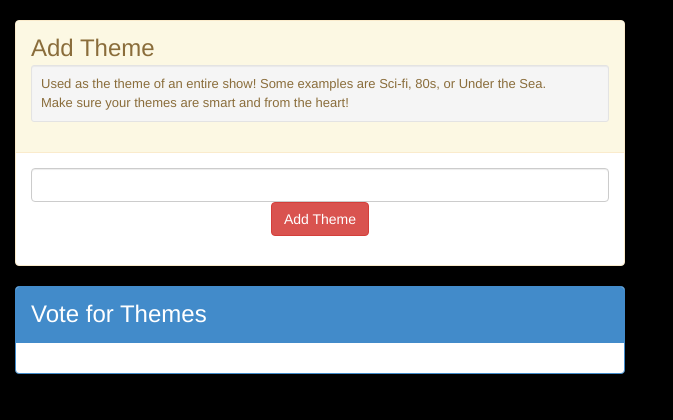
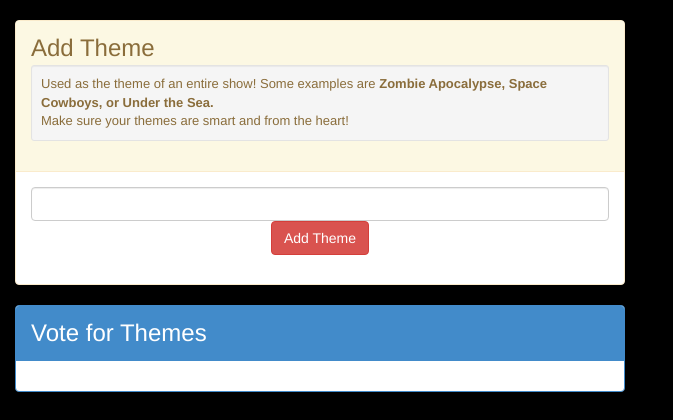
Before and after one commit to freddy-mmf/improvdeath, a Django app: template src/templates/add_themes.html in a window 1280 px wide. Shown: the part 52-472 px from the top of the page, without its empty margins (0-673 px from the left). Run offline with Django 3.2, Linux system fonts and the light colour scheme; the template is opened without the code that fills it, so the values that code supplies are empty.

Commit message:
Added better examples to the add actions/themes pages.

```diff
--- a/src/templates/add_actions.html
+++ b/src/templates/add_actions.html
@@ -25,7 +25,7 @@
 						    <div class="bg-info large-font">Tonight's Theme: {{show.theme.get.name}}</div>
 						    <div class="well well-sm medium-font">
 						        Actions should be gender neutral and related to the theme of the show!
-						        <br/>Example: <span style="font-weight:bold;">Steals the Declaration of Independence</span>
+						        <br/>If the theme was "National Treasure" an example would be: <span style="font-weight:bold;">Steals the Declaration of Independence</span>
 						        <br/>As always, make sure the actions are smart and from the heart!
 						    </div>
 						</div>
--- a/src/templates/add_themes.html
+++ b/src/templates/add_themes.html
@@ -22,7 +22,7 @@
 				<div class="panel panel-warning">
 					<div class="panel-heading x-large-font">Add Theme
 					    <div class="well well-sm medium-font">
-					        Used as the theme of an entire show! Some examples are Sci-fi, 80s, or Under the Sea.
+					        Used as the theme of an entire show! Some examples are <span style="font-weight:bold;">Zombie Apocalypse, Space Cowboys, or Under the Sea.</span>
 					        <br/>Make sure your themes are smart and from the heart!
 					    </div>
 					</div>
```
